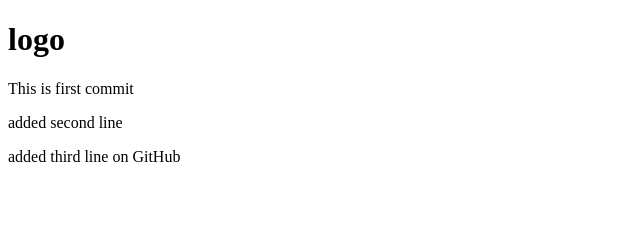
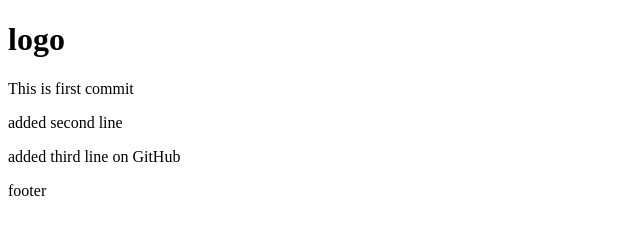
Before and after one commit to AlexDonn19/AD19hw, a plain HTML site: page index.html in a window 1280 px wide. Shown: the full height of the page, 0-640 px from the left. Drawn offline with Linux system fonts and the light colour scheme.

Commit message:
added footer

```diff
--- a/index.html
+++ b/index.html
@@ -13,7 +13,9 @@
   <p>added second line</p>
   <p>added third line on GitHub</p>
 
-
+  <div class="footer">
+   <p>footer</p>
+  </div>
 
 
 </body>
```
